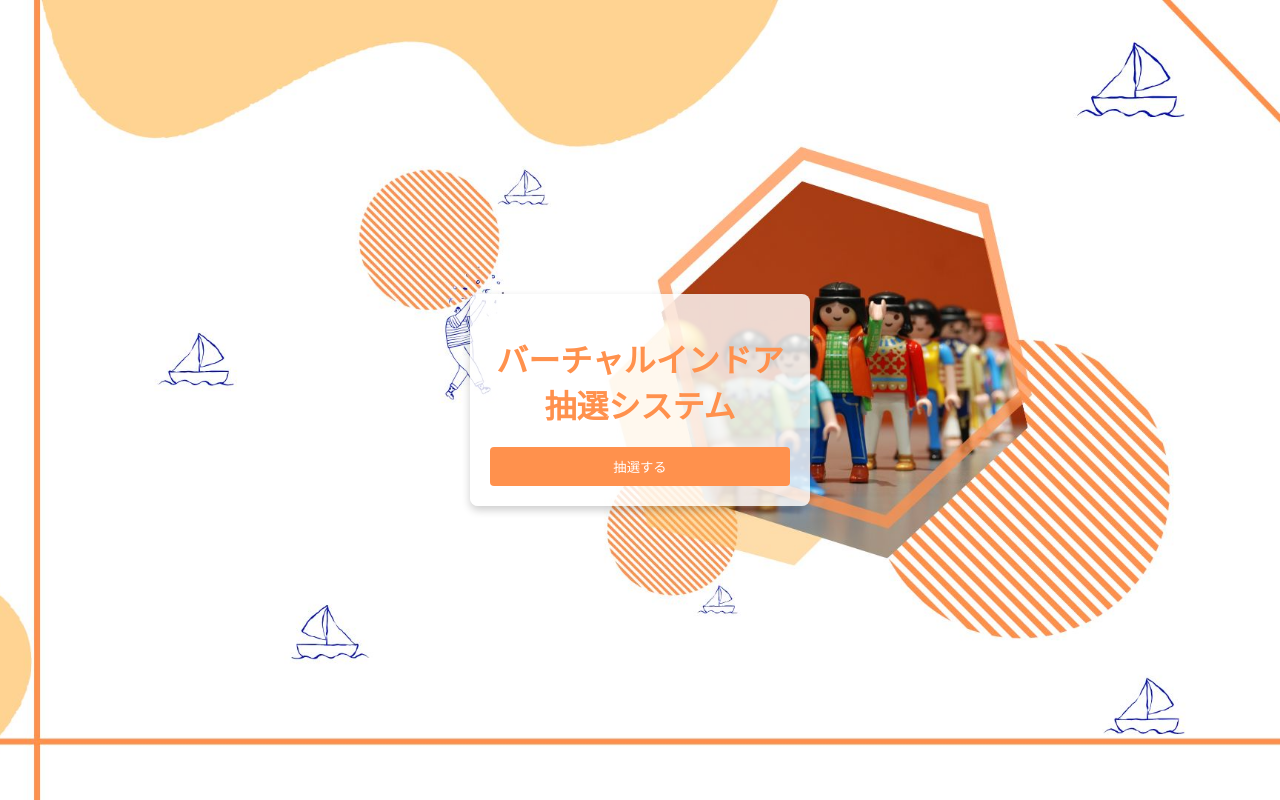
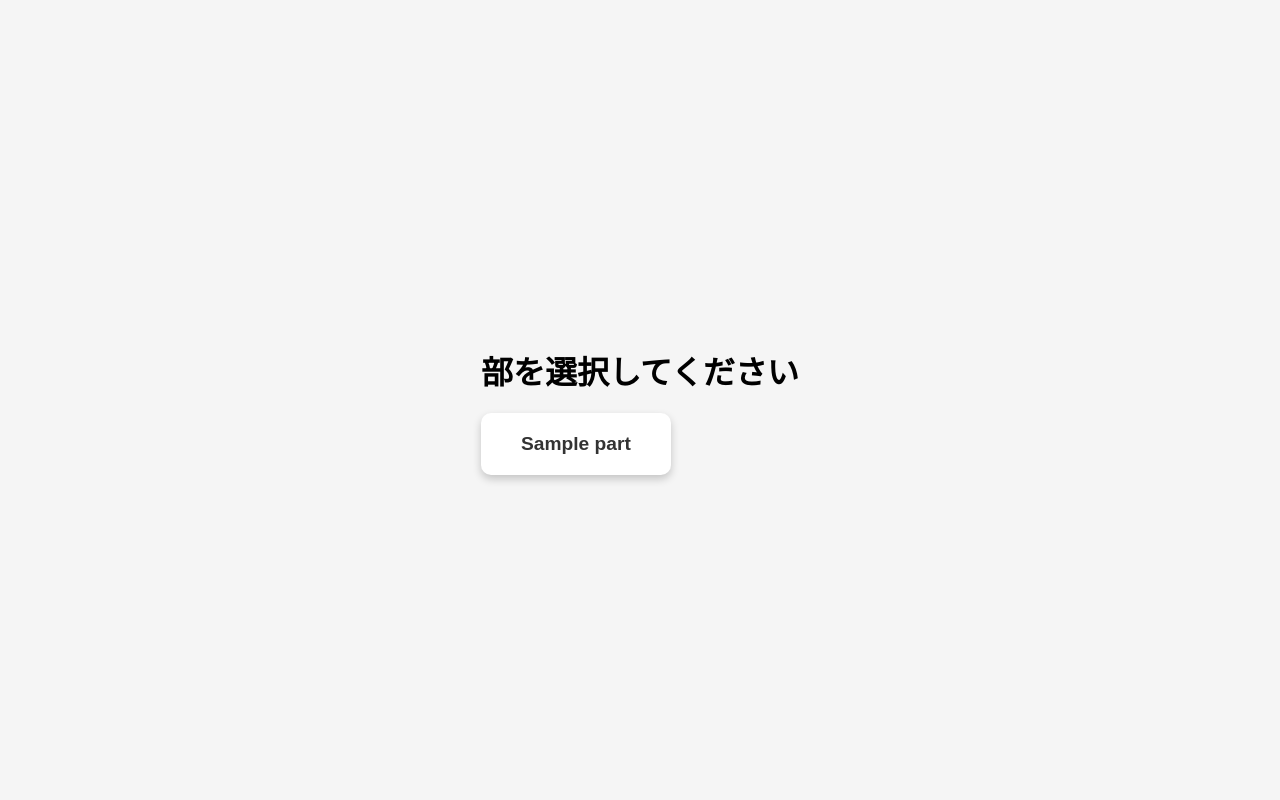
Before and after one commit to fermerMask/sports_fes, a Flask app: template templates/index.html in a window 1280 px wide. Run offline with Flask 3, Linux system fonts and the light colour scheme; the template is opened without the code that fills it: most values are stand-ins (such as "Sample title", 1, 10 or a date in 2020).

Commit message:
change file

```diff
--- a/app.py
+++ b/app.py
@@ -1,56 +1,80 @@
-from flask import Flask,request,redirect,render_template,flash,session,send_file,url_for
+from flask import Flask, request, redirect, render_template, flash, session, send_file, url_for
 import random
 import time
 import qrcode
 import io
 
+app = Flask(__name__)
+app.secret_key = 'your_secret_key'  # セッション管理のための秘密キー
 
-app = Flask(__name__)
+MAX_WINNERS = 20  # 各部の当選上限人数
 
-MAX_WINNERS = 20
 
+PARTS = ["1部", "2部", "3部", "4部"]
+TICKET_IMAGES = {
+    "1部": "ticket1.jpg",
+    "2部": "ticket2.jpg",
+    "3部": "ticket3.jpg",
+    "4部": "ticket4.jpg"
+}
 
 @app.route('/')
 def index():
-    return render_template('index.html')
 
-@app.route('/draw',methods=['POST'])
+    return render_template('index.html', parts=PARTS)
+
+@app.route('/choose', methods=['POST'])
+def choose():
+    selected_part = request.form.get("selected_part")
+    if selected_part not in PARTS:
+        flash("無効な選択です。")
+        return redirect(url_for('index'))
+
+    session['selected_part'] = selected_part
+
+    if 'win_counts' not in session:
+        session['win_counts'] = {part: 0 for part in PARTS}
+
+    return redirect(url_for('entry'))
+
+@app.route('/entry')
+def entry():
+
+    return render_template('entry.html')
+
+@app.route('/draw', methods=['POST'])
 def draw():
     time.sleep(2)
 
-    count = 0
-    if count >= 20:
-        return(url_for('loser'))
+    selected_part = session.get('selected_part')
+    if not selected_part:
+        return redirect(url_for('index'))
+
+    win_counts = session['win_counts']
+
+    if win_counts[selected_part] >= MAX_WINNERS:
+        return redirect(url_for('lose'))
 
     is_winner = random.choice([True, False])
 
     if is_winner:
-        count += 1
-        return redirect(url_for('winner'))
+
+        win_counts[selected_part] += 1
+        session['win_counts'] = win_counts
+        return redirect(url_for('winner', ticket_image=TICKET_IMAGES[selected_part]))
     else:
-        return redirect(url_for('loser'))
+        return redirect(url_for('lose'))
 
 @app.route('/winner')
 def winner():
-    return render_template('winner.html')
 
-@app.route('/loser')
-def loser():
+    ticket_image = request.args.get('ticket_image')
+    return render_template('winner.html', ticket_image=ticket_image)
+
+@app.route('/lose')
+def lose():
+
     return render_template('loser.html')
 
-@app.route('/ticket1')
-def ticket_image():
-    return send_file('static/assets/ticket1.jpg',minetype='image/jpg')
-
-@app.route('/qrcode')
-def generate_qr():
-    ticket_url = url_for('ticket_image',_external=True)
-    qr_img = qrcode.make(ticket_url)
-    img_io = io.BytesIO()
-    qr_img.save(img_io,'PNG')
-    img_io.seek(0)
-    return send_file(img_io,mimetype='image/png')
-
-
 if __name__ == '__main__':
-    app.run(host='0.0.0.0',port=5000,debug=True)
+    app.run(host='0.0.0.0', port=5000, debug=True)
--- a/templates/index.html
+++ b/templates/index.html
@@ -2,53 +2,75 @@
 <html lang="ja">
 <head>
     <meta charset="UTF-8">
-    <title>抽選</title>
+    <title>トップページ</title>
     <style>
-        body{
-            margin: 0;
-            padding: 0;
+        /* 全体スタイル */
+        body {
             font-family: Arial, sans-serif;
-            height: 100vh;
             display: flex;
             justify-content: center;
             align-items: center;
-            background: url('static/assets/entry.jpg') no-repeat center center/cover;
-        }
-        .entry-container {
-            background-color: rgba(255, 255, 255, 0.8); /* 背景を半透明に */
-            padding: 20px;
-            border-radius: 8px;
-            box-shadow: 0 4px 8px rgba(0, 0, 0, 0.2);
-            width: 300px;
+            height: 100vh;
+            margin: 0;
+            background-color: #f5f5f5;
         }
 
         h1 {
-            color: #FF914D;
             text-align: center;
             margin-bottom: 20px;
         }
 
-        .entry-button {
-            width: 100%;
-            padding: 10px;
-            background-color:#FF914D;
-            color: white;
-            border: none;
-            border-radius: 4px;
-            cursor: pointer;
+        .card-container {
+            display: flex;
+            gap: 20px;
         }
 
-        .entry-button:hover {
-            background-color:#FF914D;
+        /* カードスタイル */
+        .card {
+            width: 150px;
+            padding: 20px;
+            border-radius: 10px;
+            box-shadow: 0 4px 8px rgba(0, 0, 0, 0.2);
+            background-color: #fff;
+            text-align: center;
+            cursor: pointer;
+            transition: transform 0.2s, box-shadow 0.2s;
+        }
+
+        .card:hover {
+            transform: translateY(-5px);
+            box-shadow: 0 6px 12px rgba(0, 0, 0, 0.3);
+        }
+
+        .card h2 {
+            margin: 0;
+            font-size: 1.2em;
+            color: #333;
+        }
+
+        .card form {
+            display: inline;
+        }
+
+        .card button {
+            display: none;
         }
     </style>
 </head>
 <body>
-    <div class="entry-container">
-        <h1>バーチャルインドア抽選システム</h1>
-        <form action="{{ url_for('draw') }}" method="post">
-            <button type="submit" class="entry-button">抽選する</button>
-        </form>
+    <div>
+        <h1>部を選択してください</h1>
+        <div class="card-container">
+            {% for part in parts %}
+            <div class="card" onclick="document.getElementById('form-{{ part }}').submit();">
+                <h2>{{ part }}</h2>
+                <form id="form-{{ part }}" action="{{ url_for('choose') }}" method="post">
+                    <input type="hidden" name="selected_part" value="{{ part }}">
+                    <button type="submit"></button>
+                </form>
+            </div>
+            {% endfor %}
+        </div>
     </div>
 </body>
 </html>
--- a/templates/winner.html
+++ b/templates/winner.html
@@ -66,7 +66,7 @@
         <h1>当選おめでとうございます！</h1>
 
         <!-- チケット画像 -->
-        <img src="{{ url_for('static', filename='assets/ticket1.jpg') }}" alt="チケット画像">
+        <img src="{{ url_for('static', filename='assets/'+ ticket_image) }}" alt="チケット画像">
 
     </div>
 </body>
```
Also changed, not shown: templates/entry.html (added, +54 -0 lines).
